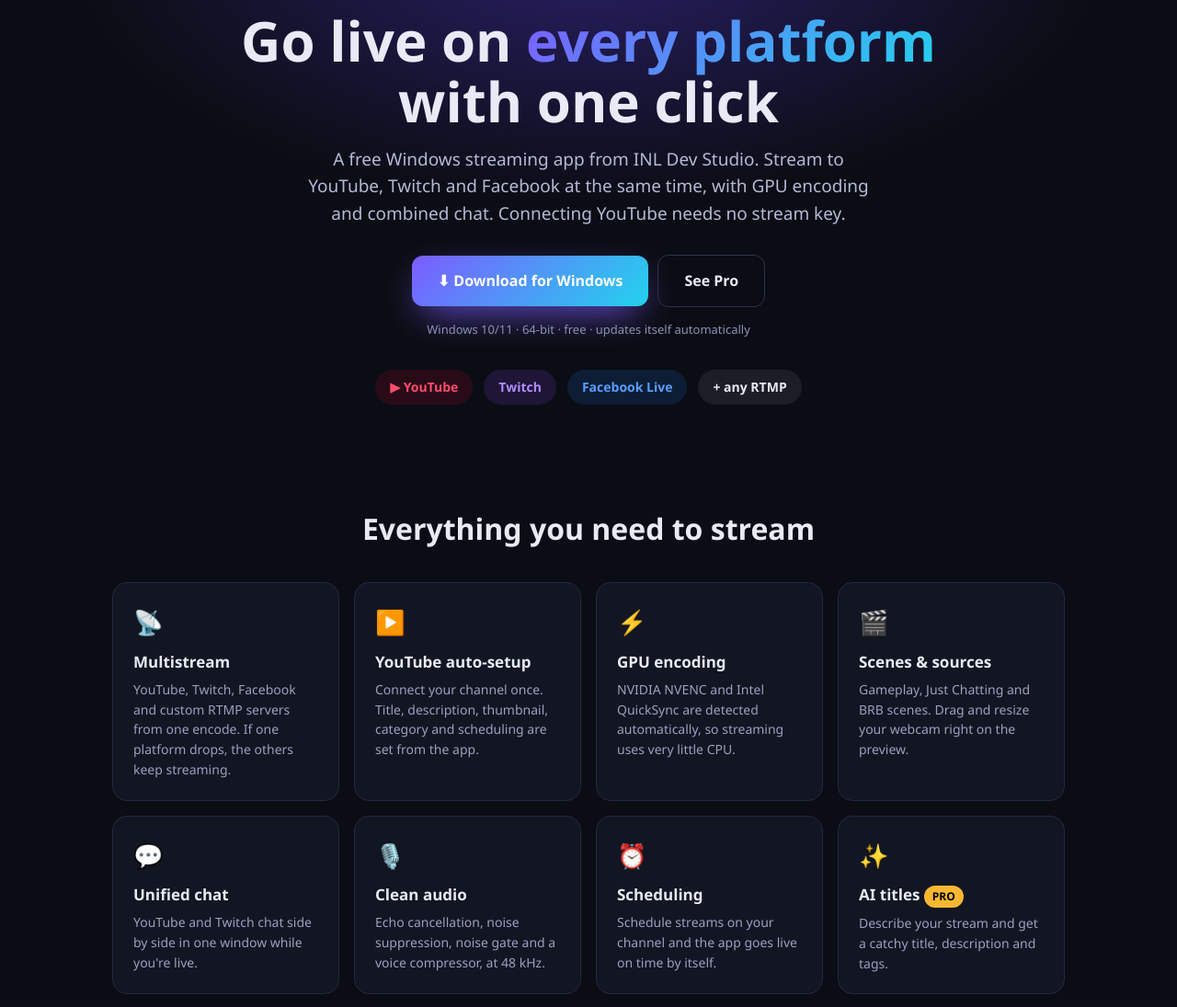
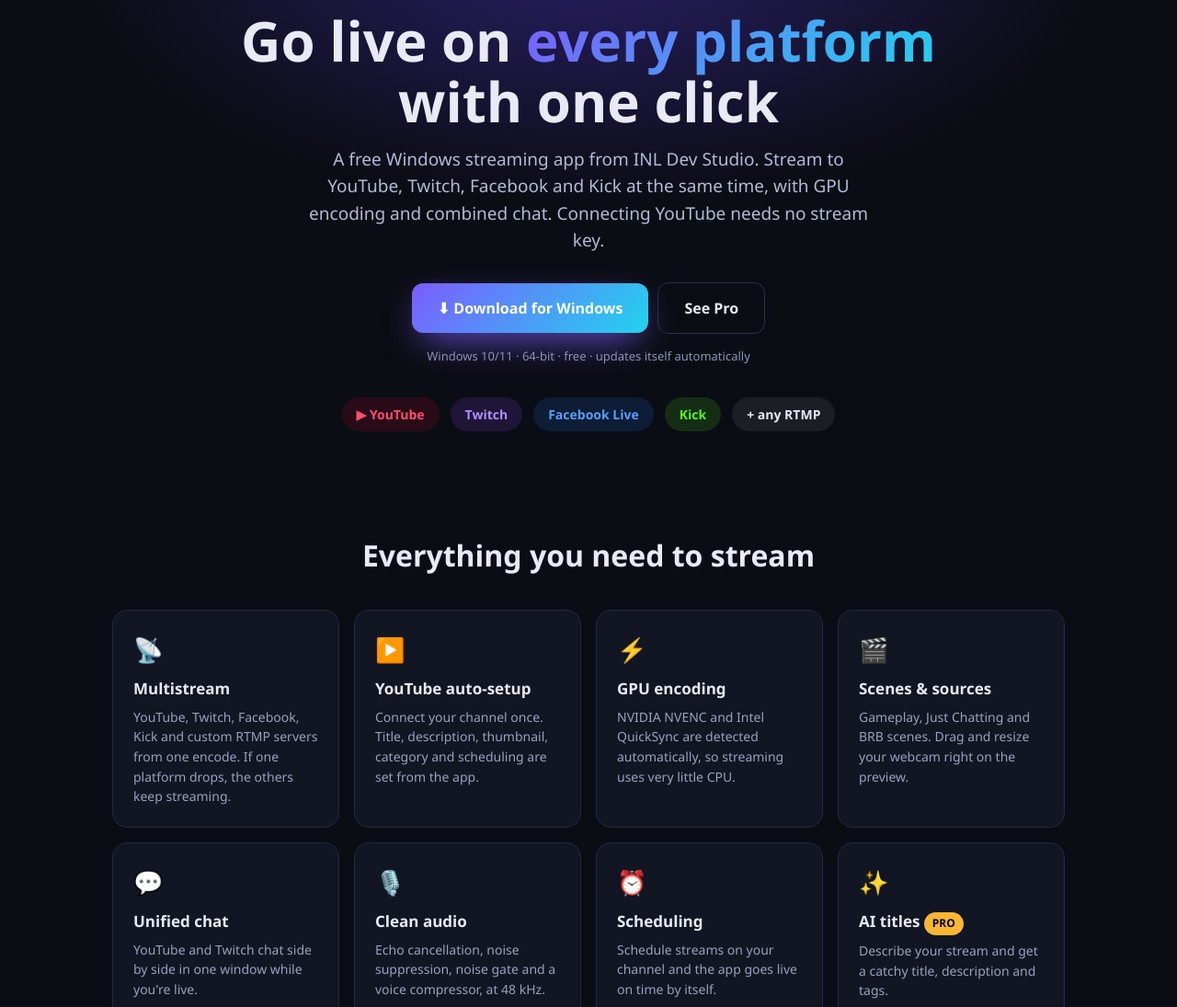
Before and after one commit to Aditya-setup/inl-multistream-releases, a plain HTML site: page index.html in a window 1280 px wide. Shown: the part 123-1218 px from the top of the page at 92% size. Drawn offline with Linux system fonts and the light colour scheme.

Commit message:
Add Kick to landing page

```diff
--- a/index.html
+++ b/index.html
@@ -1,6 +1,6 @@
 <!DOCTYPE html>
 <html lang="en"><head><meta charset="utf-8"><meta name="viewport" content="width=device-width,initial-scale=1">
-<title>INL MultiStream: Stream to YouTube, Twitch &amp; Facebook at once</title>
+<title>INL MultiStream: Stream to YouTube, Twitch, Facebook &amp; Kick at once</title>
 <meta name="description" content="Free Windows streaming app by INL Dev Studio. Go live on YouTube, Twitch and Facebook at the same time with GPU encoding, scenes, unified chat and YouTube auto-setup.">
 <style>
 *{box-sizing:border-box}body{margin:0;font-family:Segoe UI,system-ui,sans-serif;color:#e8eaf6;background:#0b0d14;line-height:1.55}
@@ -28,13 +28,13 @@ footer{border-top:1px solid #232842;padding:28px 0;color:#8b91b5;font-size:14px;
 <div class="wrap"><nav><b><span class="grad">INL</span> MultiStream</b><div><a href="#features">Features</a><a href="#pricing">Pricing</a><a href="#faq">FAQ</a><a href="privacy.html">Privacy</a></div></nav></div>
 <header class="hero"><div class="wrap">
 <h1>Go live on <span class="grad">every platform</span><br>with one click</h1>
-<p>A free Windows streaming app from INL Dev Studio. Stream to YouTube, Twitch and Facebook at the same time, with GPU encoding and combined chat. Connecting YouTube needs no stream key.</p>
+<p>A free Windows streaming app from INL Dev Studio. Stream to YouTube, Twitch, Facebook and Kick at the same time, with GPU encoding and combined chat. Connecting YouTube needs no stream key.</p>
 <a class="btn primary" href="https://github.com/Aditya-setup/inl-multistream-releases/releases/latest">⬇ Download for Windows</a><a class="btn ghost" href="#pricing">See Pro</a>
 <div class="note">Windows 10/11 · 64-bit · free · updates itself automatically</div>
-<div class="logos"><span style="background:#ff00331f;color:#ff4d6d">▶ YouTube</span><span style="background:#9146ff26;color:#b18cff">Twitch</span><span style="background:#1877f226;color:#5b9dff">Facebook Live</span><span style="background:#ffffff12">+ any RTMP</span></div>
+<div class="logos"><span style="background:#ff00331f;color:#ff4d6d">▶ YouTube</span><span style="background:#9146ff26;color:#b18cff">Twitch</span><span style="background:#1877f226;color:#5b9dff">Facebook Live</span><span style="background:#53fc1822;color:#53fc18">Kick</span><span style="background:#ffffff12">+ any RTMP</span></div>
 </div></header>
 <section id="features"><div class="wrap"><h2>Everything you need to stream</h2><div class="grid">
-<div class="card"><div class="i">📡</div><h3>Multistream</h3><p>YouTube, Twitch, Facebook and custom RTMP servers from one encode. If one platform drops, the others keep streaming.</p></div>
+<div class="card"><div class="i">📡</div><h3>Multistream</h3><p>YouTube, Twitch, Facebook, Kick and custom RTMP servers from one encode. If one platform drops, the others keep streaming.</p></div>
 <div class="card"><div class="i">▶️</div><h3>YouTube auto-setup</h3><p>Connect your channel once. Title, description, thumbnail, category and scheduling are set from the app.</p></div>
 <div class="card"><div class="i">⚡</div><h3>GPU encoding</h3><p>NVIDIA NVENC and Intel QuickSync are detected automatically, so streaming uses very little CPU.</p></div>
 <div class="card"><div class="i">🎬</div><h3>Scenes &amp; sources</h3><p>Gameplay, Just Chatting and BRB scenes. Drag and resize your webcam right on the preview.</p></div>
```
